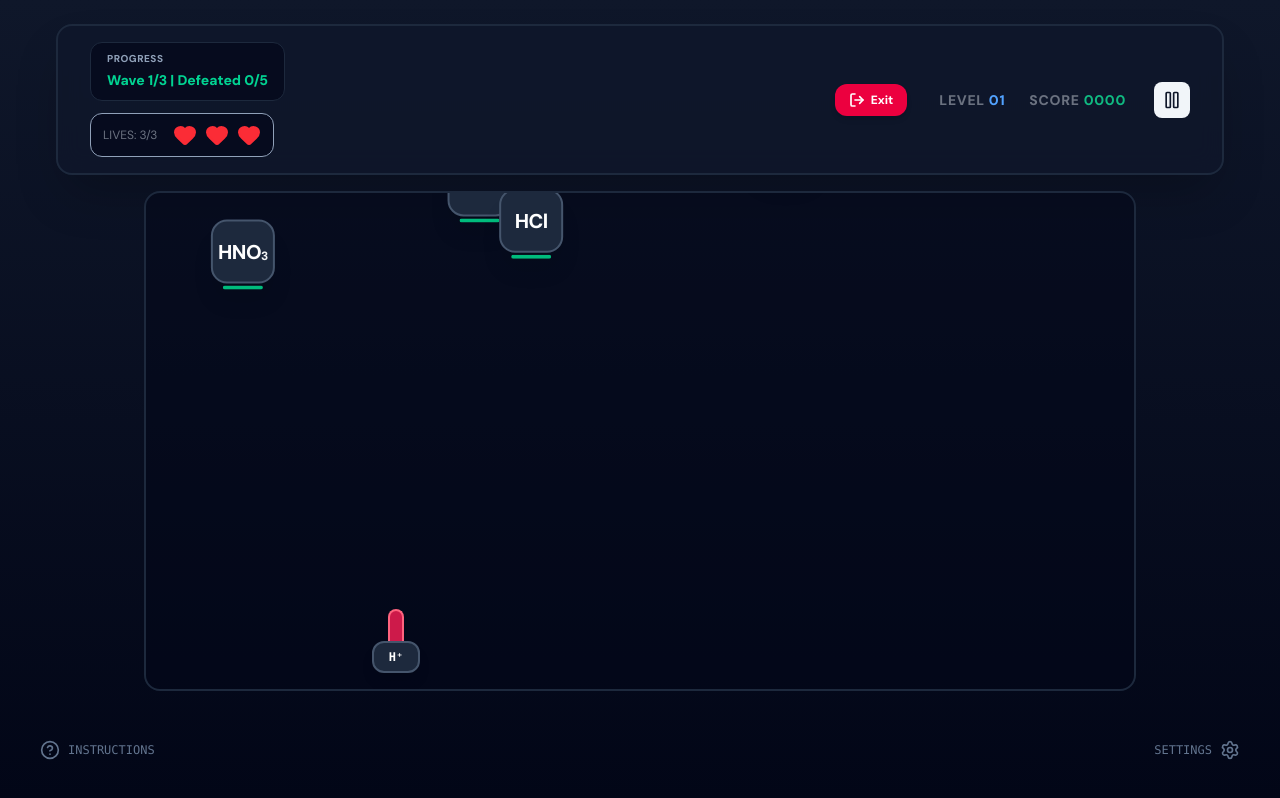
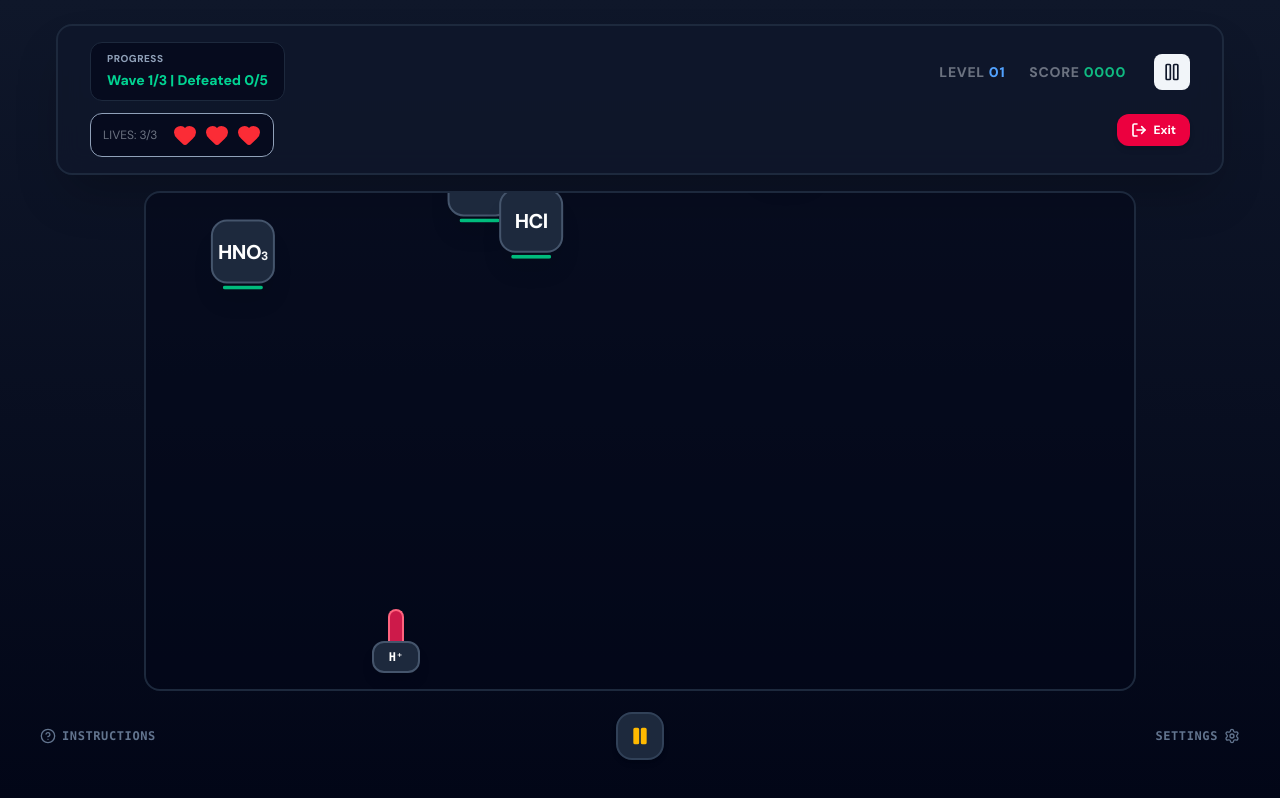
Before and after one commit to StellaSlad-Appian/chem-games, a Next.js app: page /games/neutralise in a window 1280 px wide. Built offline with nearby package versions, Linux system fonts and the light colour scheme.

Commit message:
added pause button to footer

```diff
--- a/src/app/games/neutralise/page.tsx
+++ b/src/app/games/neutralise/page.tsx
@@ -32,7 +32,6 @@ export default function NeutralizePage() {
   const [isSettingsOpen, setIsSettingsOpen] = useState(false);
   const [isInstructionsOpen, setIsInstructionsOpen] = useState(false);
 
-  // Calculate enemies per wave (Level 1 starts with 1, caps at a maximum of 5)
   const enemiesPerWave = NEUTRALISE_CONFIG.waves.maxEnemiesPerWave;
 
   const handlePlayerHit = useCallback(() => {
@@ -43,21 +42,23 @@ export default function NeutralizePage() {
     });
   }, [setGameState]);
 
+  // FIX 2: Simplified point gathering to prevent closure bugs
   const handleEnemyDefeated = useCallback((points: number) => {
     setScore(prev => prev + points);
-    const newDefeatedCount = enemiesDefeated + 1;
-    setEnemiesDefeated(newDefeatedCount);
+    setEnemiesDefeated(prev => prev + 1);
+  }, [setScore]);
 
-    // Use config-driven constants
-    if (newDefeatedCount >= enemiesPerWave) {
-        if (currentWave < NEUTRALISE_CONFIG.waves.maxWavesPerLevel) {
+  // FIX 2: Dedicated effect to safely watch for wave/level transitions
+  useEffect(() => {
+    if (enemiesDefeated >= enemiesPerWave) {
+      if (currentWave < NEUTRALISE_CONFIG.waves.maxWavesPerLevel) {
         setCurrentWave(prev => prev + 1);
         setEnemiesDefeated(0);
-        } else {
+      } else {
         setGameState('levelUp');
-        }
+      }
     }
-    }, [enemiesDefeated, enemiesPerWave, currentWave, setGameState, setScore]);
+  }, [enemiesDefeated, enemiesPerWave, currentWave, setGameState]);
 
   const handleExit = useCallback(() => {
     router.push('/games');
@@ -66,7 +67,7 @@ export default function NeutralizePage() {
   const handleResume = useCallback(() => {
     if (gameState === 'levelUp') {
       setCurrentLevel(prev => prev + 1);
-      setCurrentWave(1); // Reset waves on level up
+      setCurrentWave(1);
       setEnemiesDefeated(0);
     }
     setGameState('playing');
@@ -75,7 +76,7 @@ export default function NeutralizePage() {
   const handleRestart = useCallback(() => {
     setLives(3);
     setEnemiesDefeated(0);
-    setCurrentWave(1); // Reset waves on restart
+    setCurrentWave(1);
     resetBase();
   }, [resetBase]);
 
@@ -152,6 +153,8 @@ export default function NeutralizePage() {
       <GameFooter
         onOpenSettings={handleOpenSettings}
         onOpenInstructions={() => setIsInstructionsOpen(true)}
+        isPaused={gameState !== 'playing'}
+        onTogglePause={togglePause}
       />
     </GameShell>
   );
--- a/src/components/games/shared/GameFooter.tsx
+++ b/src/components/games/shared/GameFooter.tsx
@@ -1,32 +1,67 @@
-import { HelpCircle, Settings } from 'lucide-react';
+// src/components/games/shared/GameFooter.tsx
+'use client';
+
+import { HelpCircle, Settings, Pause, Play } from 'lucide-react';
 
 interface FooterProps {
   onOpenSettings?: () => void;
   onOpenInstructions?: () => void;
+  isPaused?: boolean;
+  onTogglePause?: () => void;
 }
 
-export default function GameFooter({ onOpenSettings, onOpenInstructions }: FooterProps) {
+export default function GameFooter({
+  onOpenSettings,
+  onOpenInstructions,
+  isPaused,
+  onTogglePause
+}: FooterProps) {
   return (
-    <footer className="w-full flex justify-between items-center p-4 mt-auto">
+    <footer className="w-full grid grid-cols-3 items-center p-4 mt-auto shrink-0 z-50">
+
+      {/* LEFT: Instructions */}
+      <div className="flex justify-start">
         {onOpenInstructions && (
           <button
             onClick={onOpenInstructions}
-          className="flex items-center gap-2 text-slate-500 hover:text-white transition-colors"
+            className="flex items-center gap-1.5 text-slate-500 hover:text-slate-300 transition-colors cursor-pointer"
           >
-          <HelpCircle className="w-5 h-5" />
-          <span className="text-xs font-mono">INSTRUCTIONS</span>
+            <HelpCircle className="w-4 h-4" />
+            <span className="text-xs font-mono font-bold tracking-wider">INSTRUCTIONS</span>
           </button>
         )}
+      </div>
 
+      {/* CENTER: Pause / Play Toggle */}
+      <div className="flex justify-center">
+        {onTogglePause && (
+          <button
+            onClick={onTogglePause}
+            className="bg-slate-800 hover:bg-slate-700 text-white p-3 rounded-2xl transition-all shadow-md active:scale-95 border-2 border-slate-700 cursor-pointer"
+            title={isPaused ? "Resume Game" : "Pause Game"}
+          >
+            {isPaused ? (
+              <Play className="w-5 h-5 fill-emerald-400 text-emerald-400" />
+            ) : (
+              <Pause className="w-5 h-5 fill-amber-400 text-amber-400" />
+            )}
+          </button>
+        )}
+      </div>
+
+      {/* RIGHT: Settings */}
+      <div className="flex justify-end">
         {onOpenSettings && (
           <button
             onClick={onOpenSettings}
-          className="flex items-center gap-2 text-slate-500 hover:text-white transition-colors"
+            className="flex items-center gap-1.5 text-slate-500 hover:text-slate-300 transition-colors cursor-pointer"
           >
-          <span className="text-xs font-mono">SETTINGS</span>
-          <Settings className="w-5 h-5" />
+            <span className="text-xs font-mono font-bold tracking-wider">SETTINGS</span>
+            <Settings className="w-4 h-4" />
           </button>
         )}
+      </div>
+
     </footer>
   );
 }
--- a/src/components/games/shared/GamesHeader.tsx
+++ b/src/components/games/shared/GamesHeader.tsx
@@ -1,7 +1,7 @@
 // src/components/games/GamesHeader.tsx
 'use client';
 
-import { LogOut, Settings } from 'lucide-react'; // ⚙️ ADDED: Settings icon
+import { LogOut, Settings } from 'lucide-react';
 import GameStats from './GameStats';
 import GameTimer from './GameTimer';
 import GameLives from './GameLives';
@@ -10,34 +10,24 @@ interface HeaderProps {
   gameTitle: string;
   gameSubtitle: string;
   targetName?: string | undefined;
-
-  // Progress indicators
   progressText: string;
   currentLevel: number;
   score: number;
-
-  // State Toggles
   gameState: string;
   onTogglePause: () => void;
-
-  // Action Handlers
   onExit?: () => void;
   onTriggerHint?: () => void;
-  onOpenSettings?: () => void; // ⚙️ ADDED: Settings action handler
-
-  // Conditional Component Flag Injectors
+  onOpenSettings?: () => void;
   showTimer?: boolean;
   timeLeft?: number;
   showLives?: boolean;
   lives?: number;
   maxLives?: number;
-
-  // Configuration Flexibility
   showCenterTask?: boolean;
   customTaskDescription?: string;
 }
 
-export default function Header({
+export default function GamesHeader({
   gameTitle,
   gameSubtitle,
   targetName,
@@ -48,7 +38,7 @@ export default function Header({
   onTogglePause,
   onExit,
   onTriggerHint,
-  onOpenSettings, // ⚙️ ADDED
+  onOpenSettings,
   showTimer = false,
   timeLeft = 0,
   showLives = false,
@@ -58,12 +48,10 @@ export default function Header({
   customTaskDescription
 }: HeaderProps) {
   return (
-    <header className="w-full bg-slate-900/90 backdrop-blur-md border-2 border-slate-800 rounded-2xl px-6 py-4
-    md:px-8 grid grid-cols-1 md:grid-cols-3 items-center gap-4 shadow-2xl z-40 select-none">
+    <header className="w-full bg-slate-900/90 backdrop-blur-md border-2 border-slate-800 rounded-2xl px-6 py-4 md:px-8 grid grid-cols-1 md:grid-cols-3 items-center gap-4 shadow-2xl z-40 select-none">
 
-      {/* LEFT SLOT: CONDITIONAL PROGRESS PANEL (TRACKERS, TIMERS, LIVES) */}
+      {/* LEFT SLOT: CONDITIONAL PROGRESS PANEL */}
       <div className="flex flex-wrap items-center gap-3 justify-center md:justify-start">
-        {/* Dynamic Progress Indicator */}
         <div className="bg-slate-950/60 px-4 py-2 rounded-xl border border-slate-800 text-left min-w-30">
           <span className="text-[10px] uppercase tracking-wider text-slate-400 font-bold block mb-0.5">
             Progress
@@ -73,14 +61,12 @@ export default function Header({
           </span>
         </div>
 
-        {/* Render Timer conditionally if requested */}
         {showTimer && (
           <div className="bg-slate-950/60 p-1 rounded-xl border border-slate-800 text-white font-bold h-11 flex items-center">
             <GameTimer timeLeft={timeLeft} />
           </div>
         )}
 
-        {/* Render Lives conditionally if requested */}
         {showLives && (
           <div className="bg-slate-950/60 px-3 rounded-xl border border-slate-400 h-11 flex items-center">
             <GameLives lives={lives} maxLives={maxLives} />
@@ -108,10 +94,10 @@ export default function Header({
         <div className="hidden md:block" />
       )}
 
-      {/* RIGHT SLOT: VISUALLY DISTANCED ACTIONS PANEL & GAME STATS CONTROLS */}
-      <div className="flex flex-wrap items-center justify-center md:justify-end gap-6 md:gap-8">
+      {/* RIGHT SLOT: GAME STATS & ACTIONS PANEL */}
+      <div className="flex flex-wrap items-center justify-center md:justify-end gap-4 md:gap-6">
 
-        {/* Isolated Action Buttons wrapper */}
+        {/* Tools (Hint & Settings) */}
         <div className="flex items-center gap-3">
           {onTriggerHint && (
             <button
@@ -124,7 +110,6 @@ export default function Header({
             </button>
           )}
 
-          {/* ⚙️ ADDED: Settings Gear Icon Button nestled safely right next to Hint */}
           {onOpenSettings && (
             <button
               onClick={onOpenSettings}
@@ -134,25 +119,27 @@ export default function Header({
               <Settings className="w-4 h-4 stroke-[2.5]" />
             </button>
           )}
-
-          {onExit && (
-            <button
-              onClick={onExit}
-              className="bg-rose-600 hover:bg-rose-500 active:scale-95 text-white font-black text-xs px-3.5 py-2 rounded-xl transition-all shadow-md flex items-center gap-1.5 cursor-pointer select-none"
-              title="Exit Game Session"
-            >
-              <LogOut className="w-4 h-4 text-white! stroke-[2.5]" stroke="#ffffff" />
-              <span className="text-white font-black">Exit</span>
-            </button>
-          )}
         </div>
 
+        {/* Game Stats (Score & Pause) */}
         <GameStats
           level={currentLevel}
           score={score}
           isPaused={gameState === 'paused'}
           onTogglePause={onTogglePause}
         />
+
+        {/* Exit Button (Now on the far right) */}
+        {onExit && (
+          <button
+            onClick={onExit}
+            className="bg-rose-600 hover:bg-rose-500 active:scale-95 text-white font-black text-xs px-3.5 py-2 rounded-xl transition-all shadow-md flex items-center gap-1.5 cursor-pointer select-none ml-2"
+            title="Exit Game Session"
+          >
+            <LogOut className="w-4 h-4 text-white! stroke-[2.5]" stroke="#ffffff" />
+            <span className="text-white font-black">Exit</span>
+          </button>
+        )}
       </div>
     </header>
   );
```
Also changed, not shown: src/components/games/neutralise/GameArena.tsx (+11 -25 lines). Lines whose indentation alone changed are shown as unchanged.
